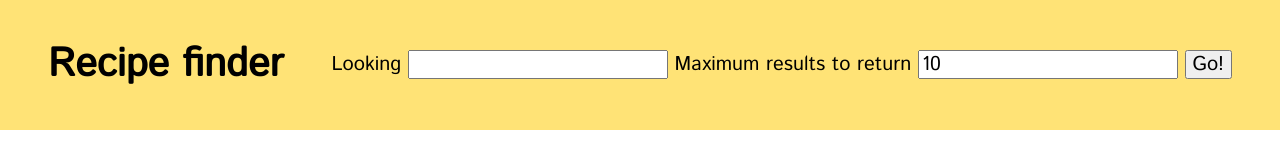
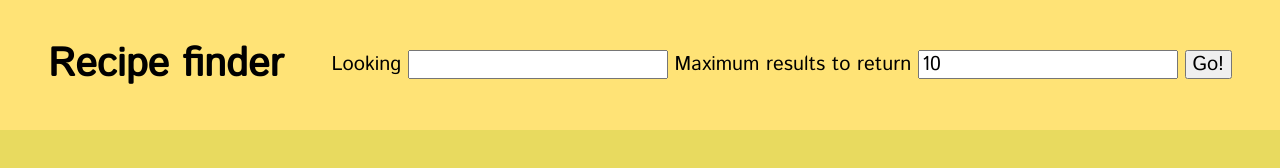
Before and after one commit to Airous89/Recipe-api, a plain HTML site: page index.html in a window 1280 px wide. Drawn offline with nearby package versions, Linux system fonts and the light colour scheme.

Commit message:
Update main.css

```diff
--- a/main.css
+++ b/main.css
@@ -8,6 +8,7 @@ body{
     font-size: 20px;
     line-height: 1.9;
     padding: 30px;
+    background-color:#E8DA5F
 }
 
 #nav{
```
